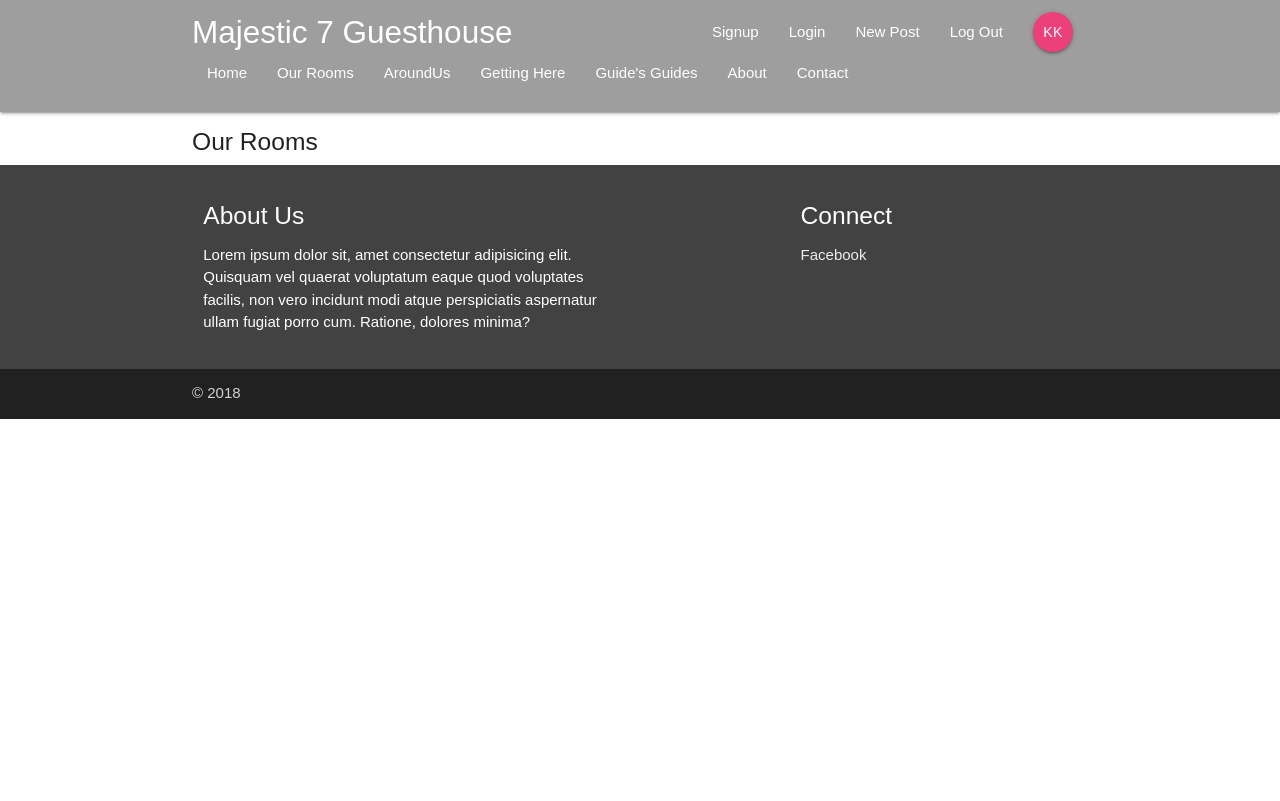
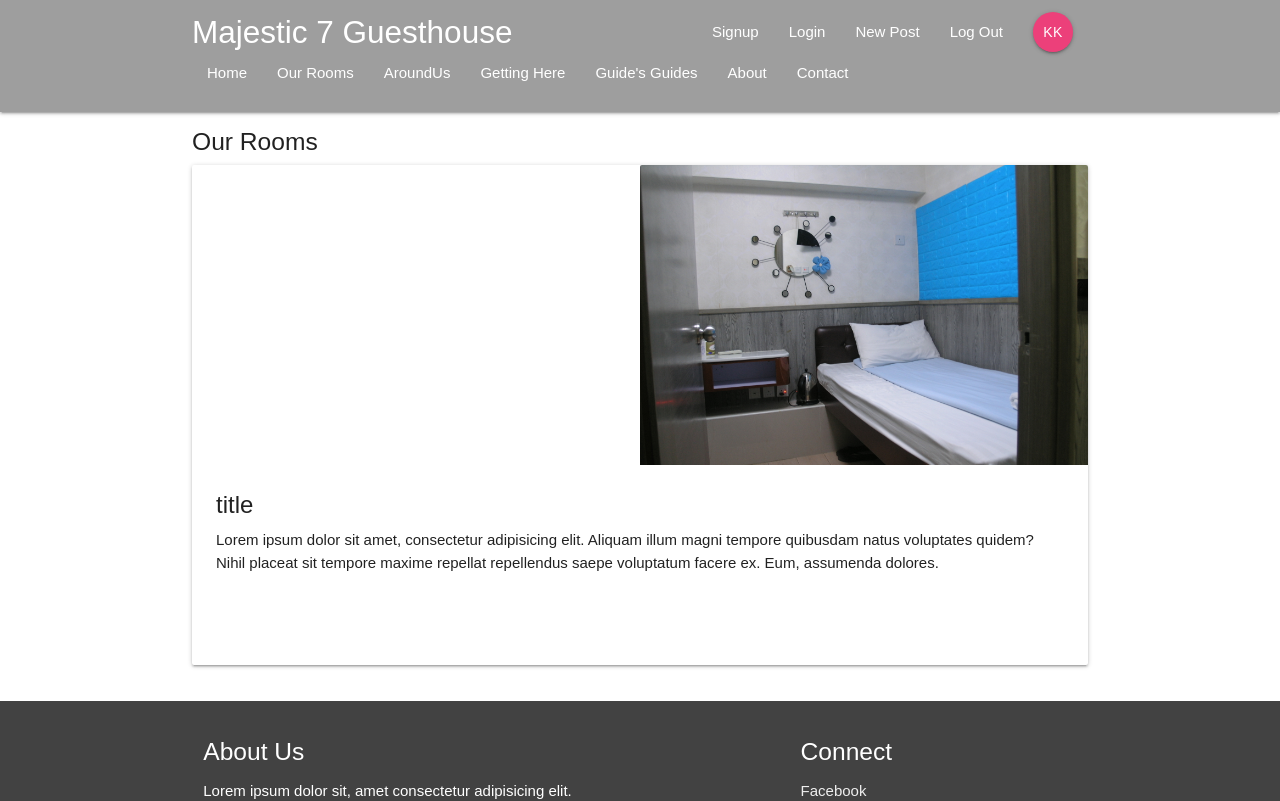
Before and after one commit to clickingmouse/M7GH, a React (Create React App) app in the folder m7gh/: page /rooms in a window 1280 px wide. Shown: the top 801 px of the page. Built offline with nearby package versions, Linux system fonts and the light colour scheme.

Commit message:
changed budget.jpg

```diff
--- a/m7gh/src/components/ourrooms/OurRooms.js
+++ b/m7gh/src/components/ourrooms/OurRooms.js
@@ -1,10 +1,30 @@
 import React, { Component } from "react";
+import budgetImg from "../../images/budget_room.jpg";
 
 export class OurRooms extends Component {
   render() {
     return (
       <div class="ourrooms container">
         <h5>Our Rooms</h5>
+
+        <div class="row">
+          <div class="col s12 l6" />
+          <div class="card large">
+            <div class="card-image">
+              <img src={budgetImg} alt="" />
+            </div>
+            <div class="card-content">
+              <span class="card-title">title</span>
+              <p>
+                Lorem ipsum dolor sit amet, consectetur adipisicing elit.
+                Aliquam illum magni tempore quibusdam natus voluptates quidem?
+                Nihil placeat sit tempore maxime repellat repellendus saepe
+                voluptatum facere ex. Eum, assumenda dolores.
+              </p>
+            </div>
+          </div>
+          <div class="col s12 l6" />
+        </div>
       </div>
     );
   }
```
Also changed, not shown: m7gh/src/images/budget_room.jpg (added).
